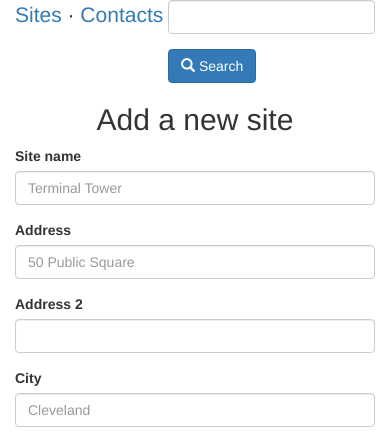
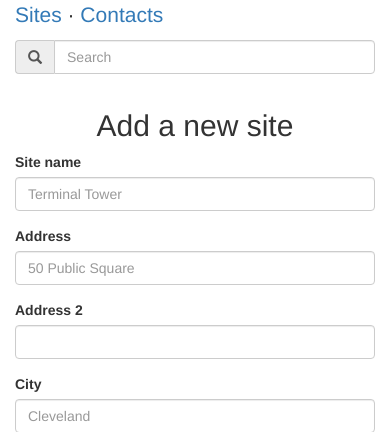
Before and after one commit to tangledhelix/tealdb, a Django app: page /sites/add in a window 390 px wide. Shown: the top 432 px of the page. Run offline with Django 3.2, Linux system fonts and the light colour scheme; some libraries are stand-ins or nearby versions.

Commit message:
Improve search box, especially on mobile

```diff
--- a/tealdb/templates/base.html
+++ b/tealdb/templates/base.html
@@ -41,15 +41,14 @@
     </p>
 
     <form class="form-inline" method="POST" action="{% url 'search' %}">
-        <fieldset class="pull-right">
-            <div class="form-group">
-                <input type="text" class="form-control" id="needle" name="needle">
+        <div class="form-group pull-right">
+            <div class="input-group">
+                <div class="input-group-addon">
+                    <span class="glyphicon glyphicon-search" aria-hidden="true"></span>
+                </div>
+                <input type="text" class="form-control" id="needle" name="needle" placeholder="Search">
             </div>
-            <button type="submit" class="btn btn-primary">
-                <span class="glyphicon glyphicon-search" aria-hidden="true"></span>
-                Search
-            </button>
-        </fieldset>
+        </div>
         {% csrf_token %}
     </form>
 
```
